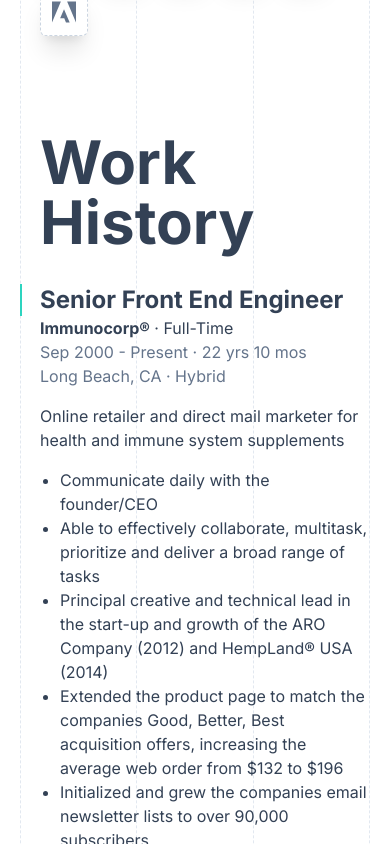
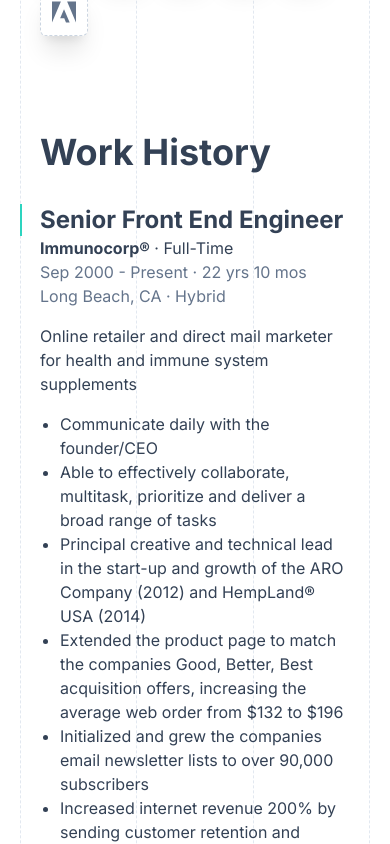
Before and after one commit to mikegulline/personal, a Next.js app: page /resume in a window 390 px wide. Shown: the part 920-1764 px from the top of the page. Built offline with nearby package versions, Linux system fonts and the light colour scheme.

Commit message:
resume headers

```diff
--- a/src/app/resume/components/job.tsx
+++ b/src/app/resume/components/job.tsx
@@ -18,7 +18,7 @@
   properties,
 }: IJob) {
   return (
-    <div className='mb-12 relative pl-5 sm:pr-10'>
+    <div className='mb-12 relative px-5 sm:pr-10'>
       <BorderLeft>
         <h4 className='text-2xl font-bold '>{title}</h4>
       </BorderLeft>
--- a/src/app/resume/page.tsx
+++ b/src/app/resume/page.tsx
@@ -32,13 +32,13 @@
         </div>
         <div className='w-full lg:flex'>
           <div className='lg:w-2/3 '>
-            <h3 className='text-6xl mb-8 font-bold pl-5 sm:pr-10'>
+            <h3 className='text-4xl sm:text-6xl mb-8 font-bold px-5 sm:pr-10'>
               Work History
             </h3>
             <Work />
           </div>
           <div className='lg:w-1/3 pl-5 pr-5'>
-            <h3 className='text-6xl mb-8 font-bold '>Skills</h3>
+            <h3 className='text-4xl sm:text-6xl mb-8 font-bold '>Skills</h3>
             <Skills />
           </div>
         </div>
```
